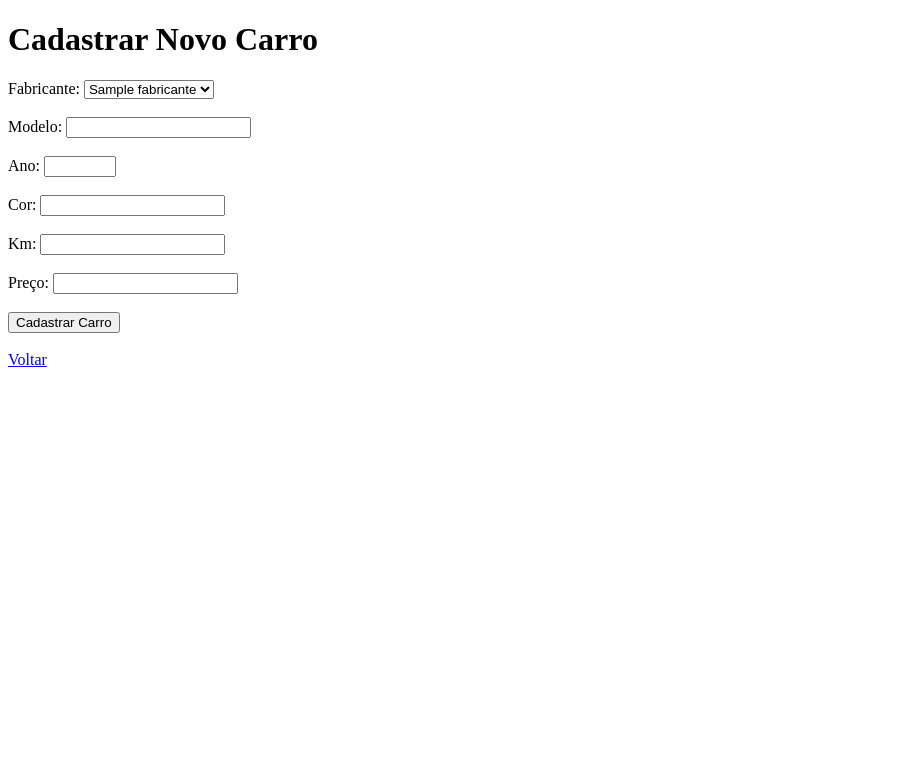
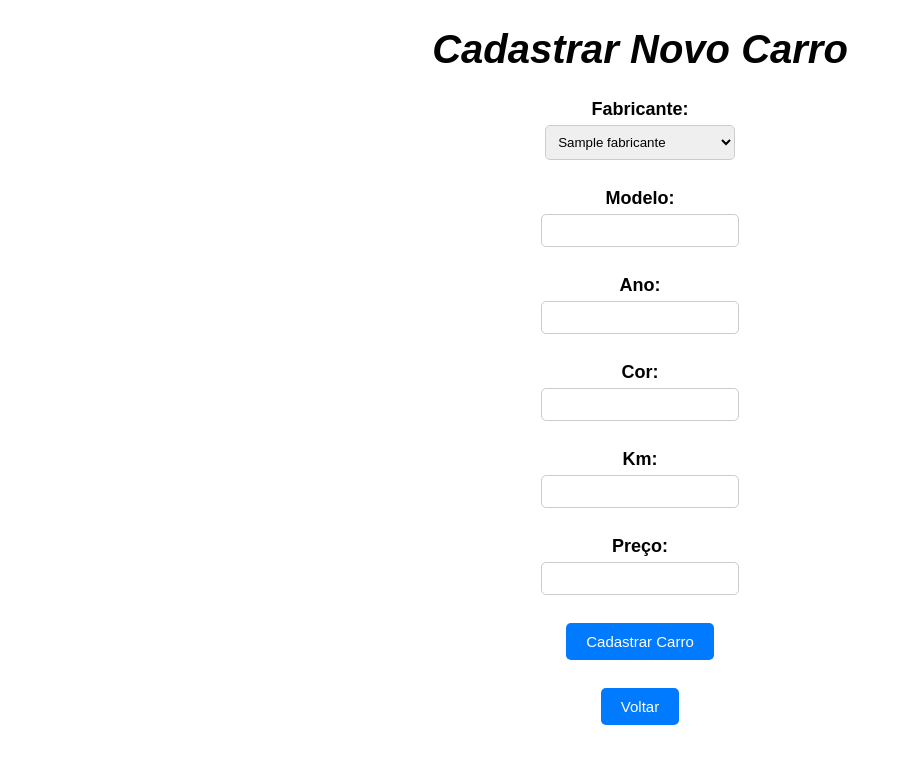
Before and after one commit to Gaspar-impacta/Impacta-Alferraserati, a Flask app: template templates/cadastrar_carro.html in a window 1280 px wide. Shown: the top 764 px of the page, without its empty margins (0-902 px from the left). Run offline with Flask 3, Linux system fonts and the light colour scheme; the template is opened without the code that fills it: most values are stand-ins (such as "Sample title", 1, 10 or a date in 2020).

Commit message:
css adicionado

```diff
--- a/static/css/styles.css
+++ b/static/css/styles.css
@@ -0,0 +1,60 @@
+body {
+    font-family: Arial, sans-serif;
+}
+
+h1 {
+    font-size: 40px;
+    color: #020202;
+    font-style: italic;
+}
+
+form {
+    margin-bottom: 20px;
+}
+
+label {
+    display: block;
+    margin-bottom: 5px;
+    font-weight: bold;
+    font-size: 18px;
+}
+
+input {
+    width: 14.2%;
+    padding: 8px;
+    margin-bottom: 10px;
+    border: 1px solid #ccc;
+    border-radius: 5px;
+}
+
+#cadastroForm select {
+    width: 15%;
+    padding: 8px;
+    margin-bottom: 10px;
+    border: 1px solid #ccc;
+    border-radius: 5px;/
+}
+
+button, a {
+    font-size: 15px;
+    padding: 10px 20px;
+    background-color: #007bff;
+    color: #fff;
+    border: none;
+    border-radius: 5px;
+    cursor: pointer;
+    text-decoration: none;
+}
+
+button:hover, a:hover {
+    background-color: #0056b3;
+}
+
+.container {
+    text-align: center;
+}
+
+img {
+    max-width: 40%;
+    height: auto;
+}
--- a/templates/cadastrar_carro.html
+++ b/templates/cadastrar_carro.html
@@ -5,8 +5,10 @@
     <meta name="viewport" content="width=device-width, initial-scale=1.0">
     <title>Cadastrar Carro</title>
     <script src="{{ url_for('static', filename='js/cadastrar_carro.js') }}"></script>
+    <link rel="stylesheet" href="{{ url_for('static', filename='css/styles.css') }}">
 </head>
 <body>
+    <div class="container">
     <h1>Cadastrar Novo Carro</h1>
     <form id="cadastroForm">
         <label for="fabricante">Fabricante:</label>
@@ -34,5 +36,6 @@
      </form>
      <br>
       <a href="{{ url_for('index') }}" class="btn-voltar">Voltar</a>
+    </div>
 </body>
 </html>
```
Also changed, not shown: templates/index.html (+7 -3 lines), static/img/ferraripic.jpg (added).
